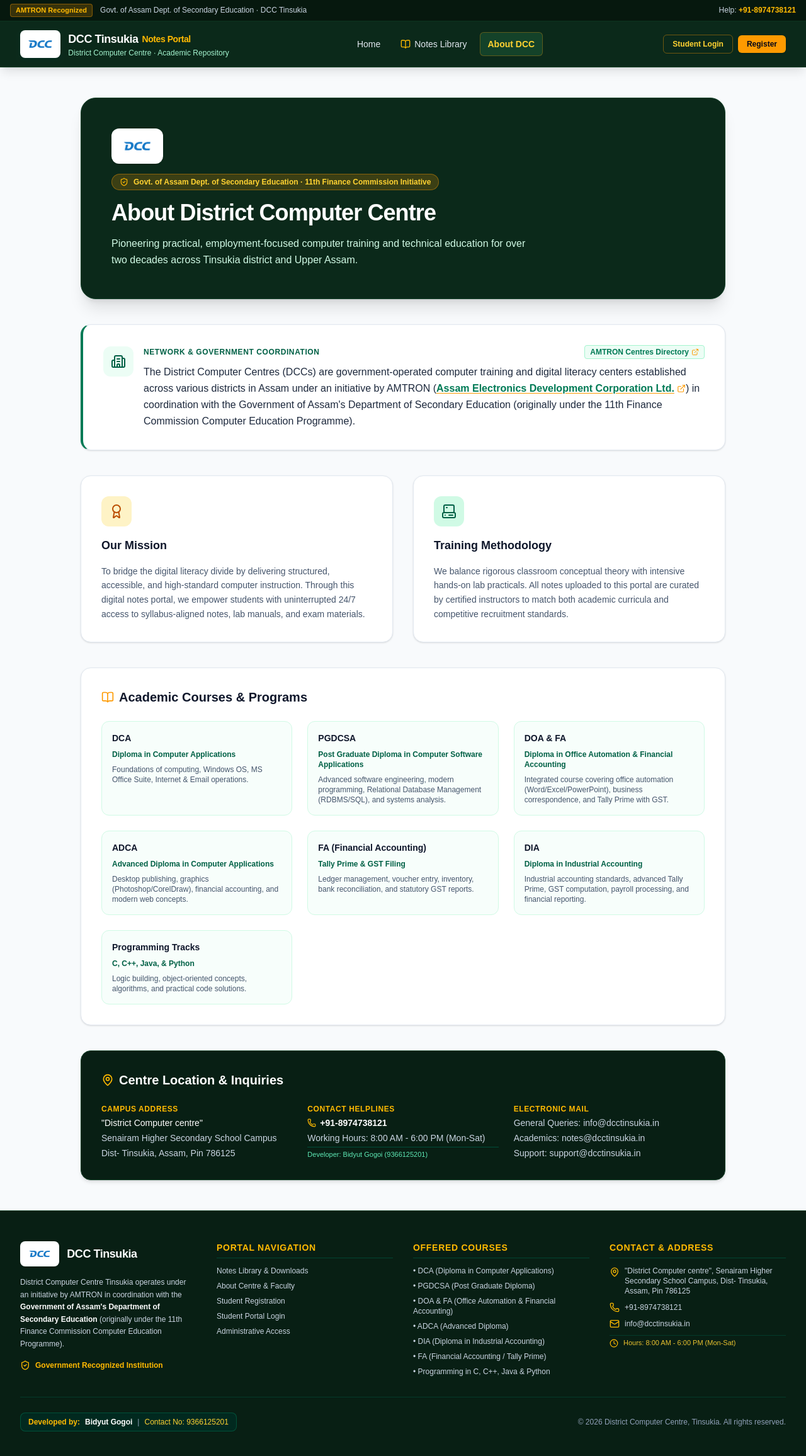
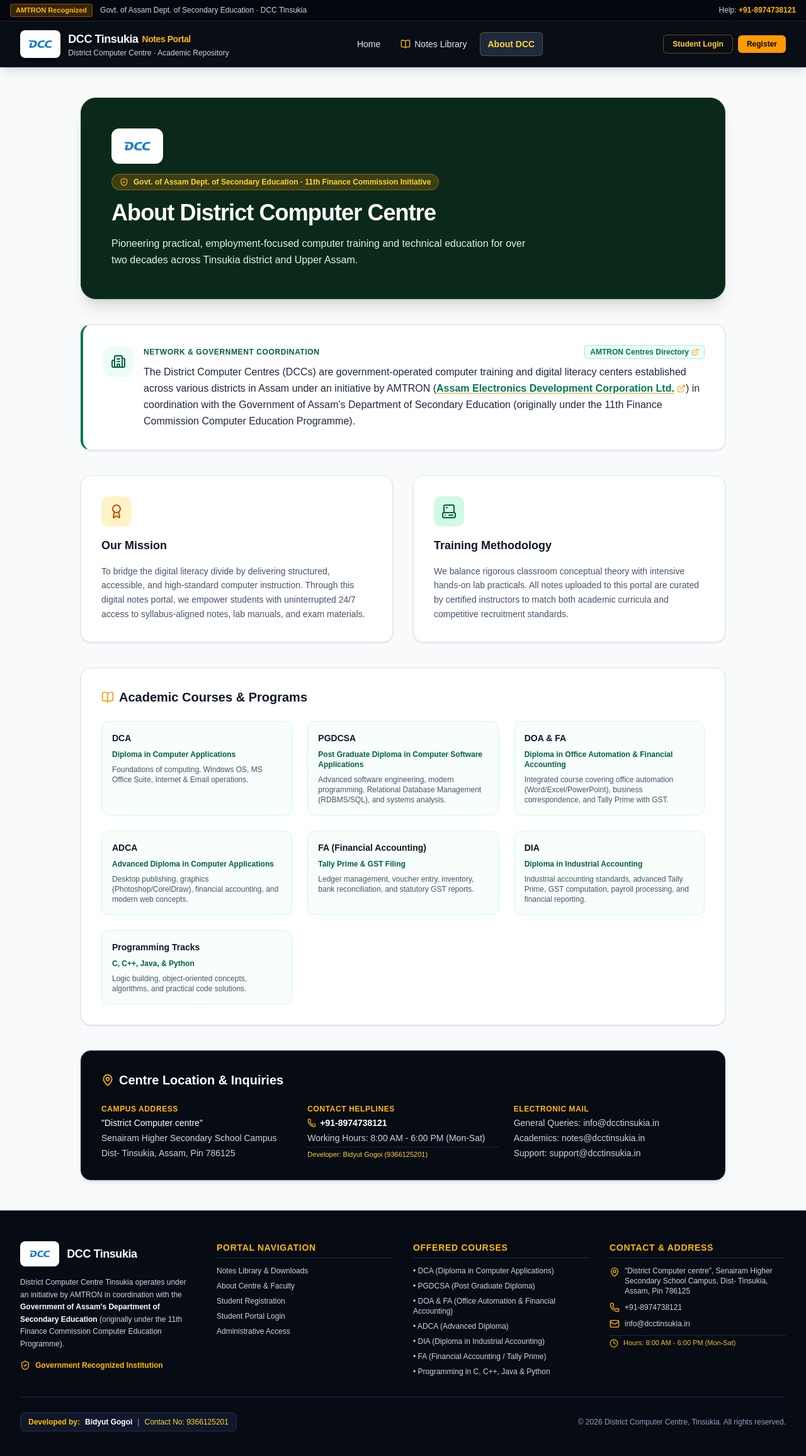
Before and after one commit to b4bidyut-dev/dcctinsukia, a Next.js app: page /about in a window 1280 px wide. Shown: the top 2312 px of the page at 63% size. Built offline with nearby package versions, Linux system fonts and the light colour scheme; no server answers.

Commit message:
style(theme): replace green overlay with high-contrast dark slate for enhanced background image visibility

```diff
--- a/src/app/about/page.tsx
+++ b/src/app/about/page.tsx
@@ -163,7 +163,7 @@ export default function AboutPage() {
         </div>
 
         {/* Contact & Location */}
-        <div className="bg-[#081f14] text-white p-8 rounded-2xl shadow-md border border-[#144229] space-y-6">
+        <div className="bg-[#070b14] text-white p-8 rounded-2xl shadow-md border border-slate-800 space-y-6">
           <h2 className="text-xl font-bold text-white flex items-center gap-2">
             <MapPin className="w-5 h-5 text-amber-400" />
             Centre Location & Inquiries
@@ -186,7 +186,7 @@ export default function AboutPage() {
                 </a>
               </p>
               <p>Working Hours: 8:00 AM - 6:00 PM (Mon-Sat)</p>
-              <p className="text-[11px] text-emerald-300 pt-1 border-t border-emerald-900">
+              <p className="text-[11px] text-amber-300 pt-1 border-t border-slate-800">
                 Developer: Bidyut Gogoi (9366125201)
               </p>
             </div>
--- a/src/app/dashboard/page.tsx
+++ b/src/app/dashboard/page.tsx
@@ -44,7 +44,7 @@ export default async function UserDashboardPage() {
     <div className="bg-slate-50 min-h-screen py-10 px-4 sm:px-6 lg:px-8">
       <div className="max-w-6xl mx-auto space-y-8">
         {/* Welcome Banner */}
-        <div className="bg-[#0b291a] text-white p-6 sm:p-8 rounded-2xl shadow-lg border border-[#144229]">
+        <div className="bg-[#070b14] text-white p-6 sm:p-8 rounded-2xl shadow-lg border border-slate-800">
           <div className="flex flex-col sm:flex-row sm:items-center justify-between gap-4">
             <div>
               <div className="inline-flex items-center gap-2 px-3 py-1 rounded-full bg-amber-500/20 text-amber-300 text-xs font-bold border border-amber-500/40 mb-2">
@@ -54,7 +54,7 @@ export default async function UserDashboardPage() {
               <h1 className="text-2xl sm:text-3xl font-extrabold tracking-tight">
                 Welcome, {user.name}
               </h1>
-              <p className="text-xs sm:text-sm text-emerald-100 mt-1">
+              <p className="text-xs sm:text-sm text-slate-300 mt-1">
                 Access your course materials, download history, and student credentials.
               </p>
             </div>
--- a/src/components/Footer.tsx
+++ b/src/components/Footer.tsx
@@ -3,7 +3,7 @@ import { GraduationCap, MapPin, Mail, Phone, ShieldCheck, Heart, User, Clock } f
 
 export default function Footer() {
   return (
-    <footer className="bg-[#081f14] text-slate-300 border-t border-[#144229] mt-auto">
+    <footer className="bg-[#070b14] text-slate-300 border-t border-slate-800 mt-auto">
       <div className="max-w-7xl mx-auto px-4 sm:px-6 lg:px-8 py-12">
         <div className="grid grid-cols-1 md:grid-cols-4 gap-8">
           {/* Col 1: About DCC */}
@@ -25,7 +25,7 @@ export default function Footer() {
 
           {/* Col 2: Quick Links */}
           <div className="space-y-3">
-            <h3 className="text-sm font-bold uppercase tracking-wider text-amber-400 border-b border-emerald-900/80 pb-1.5">
+            <h3 className="text-sm font-bold uppercase tracking-wider text-amber-400 border-b border-slate-800 pb-1.5">
               Portal Navigation
             </h3>
             <ul className="space-y-2 text-xs">
@@ -59,7 +59,7 @@ export default function Footer() {
 
           {/* Col 3: Popular Courses */}
           <div className="space-y-3">
-            <h3 className="text-sm font-bold uppercase tracking-wider text-amber-400 border-b border-emerald-900/80 pb-1.5">
+            <h3 className="text-sm font-bold uppercase tracking-wider text-amber-400 border-b border-slate-800 pb-1.5">
               Offered Courses
             </h3>
             <ul className="space-y-2 text-xs text-slate-300">
@@ -75,7 +75,7 @@ export default function Footer() {
 
           {/* Col 4: Centre Location & Contact */}
           <div className="space-y-3">
-            <h3 className="text-sm font-bold uppercase tracking-wider text-amber-400 border-b border-emerald-900/80 pb-1.5">
+            <h3 className="text-sm font-bold uppercase tracking-wider text-amber-400 border-b border-slate-800 pb-1.5">
               Contact & Address
             </h3>
             <div className="space-y-2.5 text-xs text-slate-300">
@@ -93,7 +93,7 @@ export default function Footer() {
                 <Mail className="w-4 h-4 text-amber-400 shrink-0" />
                 <span>info@dcctinsukia.in</span>
               </div>
-              <div className="flex items-center space-x-2 text-[11px] text-amber-300/90 pt-1 border-t border-emerald-900/60">
+              <div className="flex items-center space-x-2 text-[11px] text-amber-300/90 pt-1 border-t border-slate-800">
                 <Clock className="w-3.5 h-3.5 text-amber-400 shrink-0" />
                 <span>Hours: 8:00 AM - 6:00 PM (Mon-Sat)</span>
               </div>
@@ -102,8 +102,8 @@ export default function Footer() {
         </div>
 
         {/* Developer Credit Callout Box */}
-        <div className="mt-8 pt-6 border-t border-emerald-900/60 flex flex-col md:flex-row items-center justify-between gap-4">
-          <div className="flex items-center space-x-2 px-3 py-1.5 rounded-lg bg-emerald-950/80 border border-emerald-700/50 text-xs">
+        <div className="mt-8 pt-6 border-t border-slate-800 flex flex-col md:flex-row items-center justify-between gap-4">
+          <div className="flex items-center space-x-2 px-3 py-1.5 rounded-lg bg-slate-900 border border-slate-700/60 text-xs">
             <span className="text-amber-400 font-bold">Developed by:</span>
             <span className="text-white font-semibold">Bidyut Gogoi</span>
             <span className="text-slate-400">|</span>
--- a/src/components/Navbar.tsx
+++ b/src/components/Navbar.tsx
@@ -62,9 +62,9 @@ export default function Navbar() {
   const isAdmin = user?.role === "ADMIN";
 
   return (
-    <header className="sticky top-0 z-50 bg-[#0b291a] text-white border-b border-[#144229] shadow-lg">
+    <header className="sticky top-0 z-50 bg-[#090d16] text-white border-b border-slate-800 shadow-lg">
       {/* Top Banner */}
-      <div className="bg-[#06180e] px-4 py-1.5 text-xs text-slate-300 border-b border-[#0d331f] hidden sm:block">
+      <div className="bg-[#05070e] px-4 py-1.5 text-xs text-slate-300 border-b border-slate-800/80 hidden sm:block">
         <div className="max-w-7xl mx-auto flex justify-between items-center">
           <div className="flex items-center space-x-3">
             <span className="inline-flex items-center px-2 py-0.5 rounded text-[11px] font-bold bg-amber-500/20 text-amber-400 border border-amber-500/40">
@@ -75,7 +75,7 @@ export default function Navbar() {
           <div className="flex items-center space-x-4 text-slate-300">
             <span>Help: <a href="tel:+918974738121" className="text-amber-400 font-bold hover:underline">+91-8974738121</a></span>
             {user && (
-              <span className="text-amber-300 font-medium border-l border-emerald-900 pl-3">
+              <span className="text-amber-300 font-medium border-l border-slate-700 pl-3">
                 Welcome, {user.name} ({user.role})
               </span>
             )}
@@ -88,14 +88,14 @@ export default function Navbar() {
         <div className="flex justify-between h-18 items-center">
           {/* Logo / Brand */}
           <Link href="/" className="flex items-center space-x-2 sm:space-x-3 group min-w-0">
-            <div className="h-10 sm:h-11 px-2 py-1 bg-white rounded-lg flex items-center justify-center shadow-md shadow-emerald-950/40 group-hover:scale-105 transition-transform shrink-0">
+            <div className="h-10 sm:h-11 px-2 py-1 bg-white rounded-lg flex items-center justify-center shadow-md shadow-slate-950/40 group-hover:scale-105 transition-transform shrink-0">
               <img src="/logo.png" alt="DCC Logo" className="h-7 sm:h-8 w-auto object-contain" />
             </div>
             <div className="min-w-0">
               <div className="text-base sm:text-lg font-bold tracking-tight text-white flex items-center gap-1.5 truncate">
                 DCC Tinsukia <span className="text-amber-400 font-bold text-xs sm:text-sm">Notes Portal</span>
               </div>
-              <div className="text-[11px] sm:text-xs text-emerald-200 font-normal truncate">
+              <div className="text-[11px] sm:text-xs text-slate-300 font-normal truncate">
                 District Computer Centre · Academic Repository
               </div>
             </div>
@@ -107,8 +107,8 @@ export default function Navbar() {
               href="/"
               className={`px-3 py-2 rounded-md transition-colors ${
                 pathname === "/"
-                  ? "bg-[#144229] text-amber-300 font-bold border border-amber-500/30"
-                  : "text-slate-200 hover:text-amber-300 hover:bg-[#103823]"
+                  ? "bg-slate-800 text-amber-300 font-bold border border-amber-500/30"
+                  : "text-slate-200 hover:text-amber-300 hover:bg-slate-800/60"
               }`}
             >
               Home
@@ -118,8 +118,8 @@ export default function Navbar() {
               href="/library"
               className={`px-3 py-2 rounded-md flex items-center gap-1.5 transition-colors ${
                 pathname.startsWith("/library")
-                  ? "bg-[#144229] text-amber-300 font-bold border border-amber-500/30"
-                  : "text-slate-200 hover:text-amber-300 hover:bg-[#103823]"
+                  ? "bg-slate-800 text-amber-300 font-bold border border-amber-500/30"
+                  : "text-slate-200 hover:text-amber-300 hover:bg-slate-800/60"
               }`}
             >
               <BookOpen className="w-4 h-4 text-amber-400" />
@@ -130,8 +130,8 @@ export default function Navbar() {
               href="/about"
               className={`px-3 py-2 rounded-md transition-colors ${
                 pathname === "/about"
-                  ? "bg-[#144229] text-amber-300 font-bold border border-amber-500/30"
-                  : "text-slate-200 hover:text-amber-300 hover:bg-[#103823]"
+                  ? "bg-slate-800 text-amber-300 font-bold border border-amber-500/30"
+                  : "text-slate-200 hover:text-amber-300 hover:bg-slate-800/60"
               }`}
             >
               About DCC
@@ -142,8 +142,8 @@ export default function Navbar() {
                 href="/dashboard"
                 className={`px-3 py-2 rounded-md flex items-center gap-1.5 transition-colors ${
                   pathname === "/dashboard"
-                    ? "bg-[#144229] text-amber-300 font-bold border border-amber-500/30"
-                    : "text-slate-200 hover:text-amber-300 hover:bg-[#103823]"
+                    ? "bg-slate-800 text-amber-300 font-bold border border-amber-500/30"
+                    : "text-slate-200 hover:text-amber-300 hover:bg-slate-800/60"
                 }`}
               >
                 <LayoutDashboard className="w-4 h-4 text-amber-400" />
@@ -152,13 +152,13 @@ export default function Navbar() {
             )}
 
             {isAdmin && (
-              <div className="flex items-center pl-2 ml-2 border-l border-emerald-800 space-x-1">
+              <div className="flex items-center pl-2 ml-2 border-l border-slate-700 space-x-1">
                 <Link
                   href="/admin"
                   className={`px-3 py-2 rounded-md flex items-center gap-1.5 transition-colors ${
                     pathname === "/admin"
                       ? "bg-amber-500/20 text-amber-300 border border-amber-500/40 font-bold"
-                      : "text-amber-300 hover:bg-[#103823]"
+                      : "text-amber-300 hover:bg-slate-800/60"
                   }`}
                 >
                   <Shield className="w-4 h-4 text-amber-400" />
@@ -229,9 +229,9 @@ export default function Navbar() {
 
       {/* Mobile Drawer */}
       {mobileMenuOpen && (
-        <div className="md:hidden bg-[#081f14] border-b border-emerald-900 px-4 pt-3 pb-5 space-y-2">
+        <div className="md:hidden bg-[#070b14] border-b border-slate-800 px-4 pt-3 pb-5 space-y-2">
           {user && (
-            <div className="p-3 bg-emerald-950 rounded-lg mb-3 border border-emerald-800">
+            <div className="p-3 bg-slate-900 rounded-lg mb-3 border border-slate-700">
               <div className="font-semibold text-sm text-white">{user.name}</div>
               <div className="text-xs text-amber-400">{user.email} · {user.role}</div>
             </div>
@@ -240,21 +240,21 @@ export default function Navbar() {
           <Link
             href="/"
             onClick={() => setMobileMenuOpen(false)}
-            className="block px-3 py-2 rounded-md text-base text-slate-200 hover:bg-[#103823]"
+            className="block px-3 py-2 rounded-md text-base text-slate-200 hover:bg-slate-800"
           >
             Home
           </Link>
           <Link
             href="/library"
             onClick={() => setMobileMenuOpen(false)}
-            className="block px-3 py-2 rounded-md text-base text-slate-200 hover:bg-[#103823]"
+            className="block px-3 py-2 rounded-md text-base text-slate-200 hover:bg-slate-800"
           >
             Notes Library
           </Link>
           <Link
             href="/about"
             onClick={() => setMobileMenuOpen(false)}
-            className="block px-3 py-2 rounded-md text-base text-slate-200 hover:bg-[#103823]"
+            className="block px-3 py-2 rounded-md text-base text-slate-200 hover:bg-slate-800"
           >
             About DCC
           </Link>
@@ -263,49 +263,49 @@ export default function Navbar() {
             <Link
               href="/dashboard"
               onClick={() => setMobileMenuOpen(false)}
-              className="block px-3 py-2 rounded-md text-base text-slate-200 hover:bg-[#103823]"
+              className="block px-3 py-2 rounded-md text-base text-slate-200 hover:bg-slate-800"
             >
               Student Portal
             </Link>
           )}
 
           {isAdmin && (
-            <div className="pt-2 border-t border-emerald-900 space-y-1">
+            <div className="pt-2 border-t border-slate-800 space-y-1">
               <div className="text-xs font-semibold text-amber-400 uppercase tracking-wider px-3">
                 Admin Area
               </div>
               <Link
                 href="/admin"
                 onClick={() => setMobileMenuOpen(false)}
-                className="block px-3 py-2 rounded-md text-base text-amber-300 hover:bg-[#103823]"
+                className="block px-3 py-2 rounded-md text-base text-amber-300 hover:bg-slate-800"
               >
                 Admin Dashboard
               </Link>
               <Link
                 href="/admin/upload"
                 onClick={() => setMobileMenuOpen(false)}
-                className="block px-3 py-2 rounded-md text-base text-amber-300 hover:bg-[#103823]"
+                className="block px-3 py-2 rounded-md text-base text-amber-300 hover:bg-slate-800"
               >
                 Upload New PDF Note
               </Link>
               <Link
                 href="/admin/notes"
                 onClick={() => setMobileMenuOpen(false)}
-                className="block px-3 py-2 rounded-md text-base text-amber-300 hover:bg-[#103823]"
+                className="block px-3 py-2 rounded-md text-base text-amber-300 hover:bg-slate-800"
               >
                 Manage Notes
               </Link>
               <Link
                 href="/admin/users"
                 onClick={() => setMobileMenuOpen(false)}
-                className="block px-3 py-2 rounded-md text-base text-amber-300 hover:bg-[#103823]"
+                className="block px-3 py-2 rounded-md text-base text-amber-300 hover:bg-slate-800"
               >
                 Manage Users
               </Link>
             </div>
           )}
 
-          <div className="pt-4 border-t border-emerald-900 flex flex-col space-y-2">
+          <div className="pt-4 border-t border-slate-800 flex flex-col space-y-2">
             {user ? (
               <button
                 onClick={() => {
@@ -321,7 +321,7 @@ export default function Navbar() {
                 <Link
                   href="/login"
                   onClick={() => setMobileMenuOpen(false)}
-                  className="w-full py-2 px-3 text-center text-sm font-medium text-amber-300 bg-[#144229] border border-amber-500/40 rounded-md"
+                  className="w-full py-2 px-3 text-center text-sm font-medium text-amber-300 bg-slate-900 border border-amber-500/40 rounded-md"
                 >
                   Student Login
                 </Link>
@@ -343,7 +343,7 @@ export default function Navbar() {
             )}
           </div>
 
-          <div className="pt-3 border-t border-emerald-900/80 space-y-2">
+          <div className="pt-3 border-t border-slate-800/80 space-y-2">
             <a
               href="tel:+918974738121"
               className="flex items-center justify-center gap-2 py-2.5 px-3 text-xs font-bold text-slate-950 bg-amber-400 hover:bg-amber-300 rounded-lg shadow transition-colors"
@@ -351,7 +351,7 @@ export default function Navbar() {
               <Phone className="w-4 h-4 text-slate-950" />
               Call Helpline: +91-8974738121
             </a>
-            <div className="text-[11px] text-center text-emerald-200">
+            <div className="text-[11px] text-center text-slate-400">
               Govt. of Assam Dept. of Secondary Education · AMTRON
             </div>
           </div>
```
Also changed, not shown: src/app/page.tsx (+21 -21 lines).
